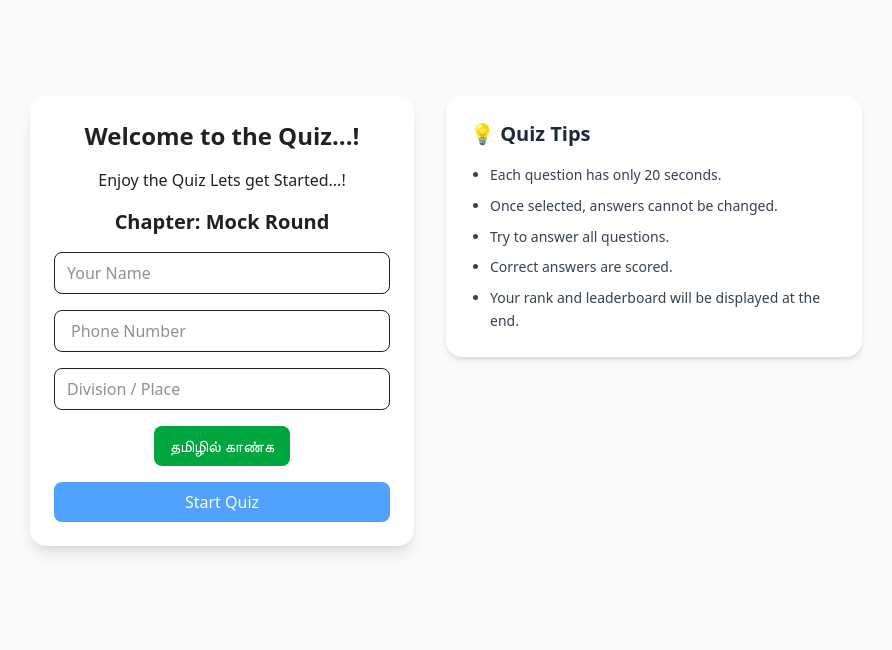
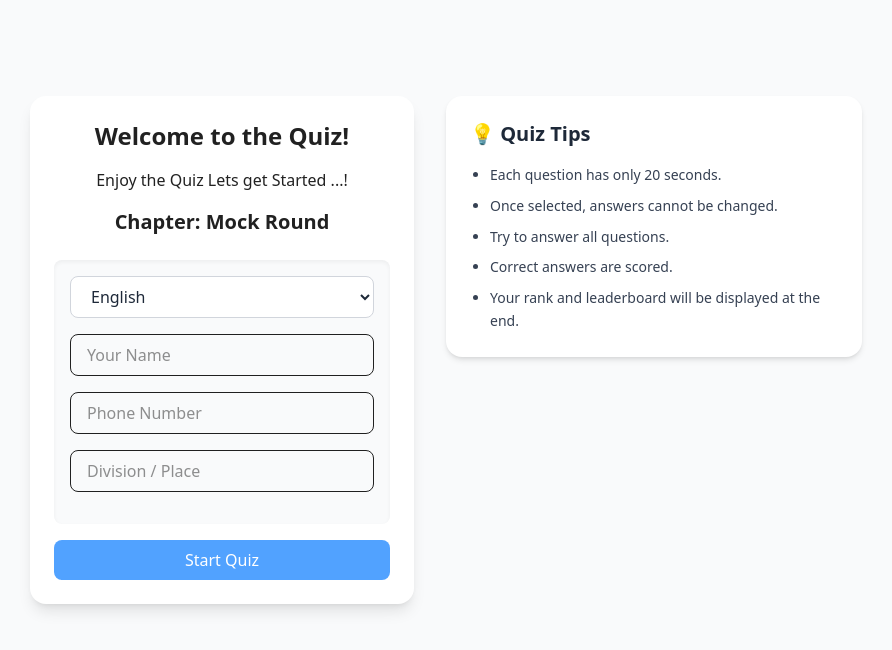
Before and after one commit to Santhoshfebi/Quiz-App, a React (Vite) app: page / in a window 1280 px wide. Shown: the top 650 px of the page, without its empty margins (194-1086 px from the left). Built offline with nearby package versions, Linux system fonts and the light colour scheme.

Commit message:
language

```diff
--- a/src/pages/Quiz.jsx
+++ b/src/pages/Quiz.jsx
@@ -330,7 +330,7 @@ export default function Quiz() {
     if (showAnswer) return;
     if (timeLeft <= 0) {
       setShowAnswer(true);
-      setTimeout(() => handleNext(true), 1500);
+      setTimeout(() => handleNext(true), 800);
       return;
     }
 
@@ -380,7 +380,7 @@ export default function Quiz() {
   const handleSelect = (option) => {
     setSelected(option);
     setShowAnswer(true);
-    setTimeout(() => handleNext(false, option), 1500);
+    setTimeout(() => handleNext(false, option), 800);
   };
 
   const timePercent = (timeLeft / 20) * 100;
--- a/src/pages/Welcome.jsx
+++ b/src/pages/Welcome.jsx
@@ -85,19 +85,15 @@
 // }
 
 
-import { useState, useEffect } from "react";
+import { useState } from "react";
 import { useNavigate } from "react-router-dom";
 
 export default function Welcome() {
   const [name, setName] = useState("");
   const [phone, setPhone] = useState("");
   const [place, setPlace] = useState("");
+  const [language, setLanguage] = useState("en"); // default English
   const navigate = useNavigate();
-  const [language, setLanguage] = useState("en"); // 🌐 default English
-
-  const toggleLanguage = () => {
-    setLanguage((prev) => (prev === "en" ? "ta" : "en"));
-  };
 
   const handleStart = () => {
     const phoneRegex = /^[0-9]{10}$/;
@@ -117,25 +113,39 @@ export default function Welcome() {
 
       {/* Left: Input Form */}
       <div className="mt-20 w-96 bg-white p-6 rounded-2xl shadow-lg space-y-4">
-        {/* 🌐 Language Toggle */}
-
-
         <h1 className="text-2xl font-bold text-center">
-          {language === "en" ? "Welcome to the Quiz...!" : "வினாடி வினாவிற்கு வருக...!"}
+          {language === "en" ? "Welcome to the Quiz!" : "வினாடி வினாவிற்கு வருக."}
         </h1>
         <p className="text-center">
-          {language === "en" ? "Enjoy the Quiz Lets get Started...!" : "வினாடி வினாவை அனுபவிக்கவும்...!"}
+          {language === "en" ? "Enjoy the Quiz Lets get Started ...!" : "வினாடி வினாவை அனுபவிக்கவும்...!"}
         </p>
         <h5 className="text-xl font-bold text-center">
           {language === "en" ? "Chapter: Mock Round" : "அத்தியாயம்: மொக் சுற்று"}
         </h5>
+
+        <div className="mt-6 bg-gray-50 p-4 rounded-lg shadow-inner">
+
+          {/* 🌐 Language Dropdown */}
+          {/* 🌐 Language Dropdown */}
+<div className="w-full mb-4">
+  <select
+    value={language}
+    onChange={(e) => setLanguage(e.target.value)}
+    className="w-full border border-gray-300 px-4 py-2 rounded-lg focus:outline-none focus:ring-2 focus:ring-blue-400
+     bg-white text-gray-800 font-medium hover:border-blue-400 transition duration-200 "
+  >
+    <option value="en">English</option>
+    <option value="ta">தமிழ்</option>
+  </select>
+</div>
+
 
           <input
             type="text"
             placeholder={language === "en" ? "Your Name" : "உங்கள் பெயர்"}
             value={name}
             onChange={(e) => setName(e.target.value)}
-          className="w-full border px-3 py-2 rounded-lg"
+            className="w-full px-4 py-2 mb-4 border rounded-lg focus:outline-none focus:ring-2 focus:ring-blue-400"
           />
 
           <input
@@ -152,21 +162,12 @@ export default function Welcome() {
 
           <input
             type="text"
-          placeholder={language === "en" ? "Division / Place" : "இடம்"}
+            placeholder={language === "en" ? "Division / Place" : "வகுப்பு / இடம்"}
             value={place}
             onChange={(e) => setPlace(e.target.value)}
-          className="w-full border px-3 py-2 rounded-lg"
+            className="w-full px-4 py-2 mb-4 border rounded-lg focus:outline-none focus:ring-2 focus:ring-blue-400"
           />
-
-        <div className="flex justify-center">
-          <button
-            onClick={toggleLanguage}
-            className="px-4 py-2 bg-green-600 text-white rounded-lg hover:bg-gray-400 transition"
-          >
-            {language === "en" ? "தமிழில் காண்க" : "View in English"}
-          </button>
         </div>
-
         <button
           onClick={handleStart}
           className="w-full bg-blue-400 text-white py-2 rounded-lg hover:bg-green-600"
```
Lines whose indentation alone changed are shown as unchanged.
